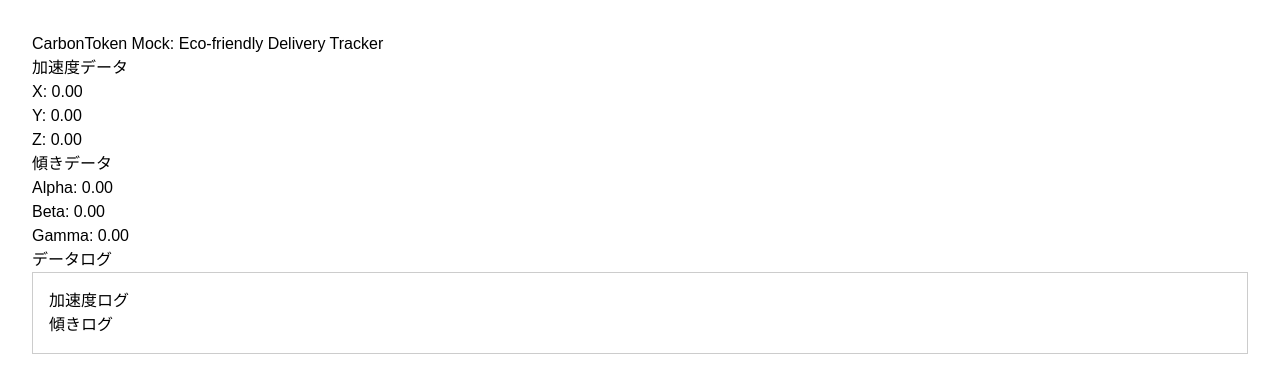
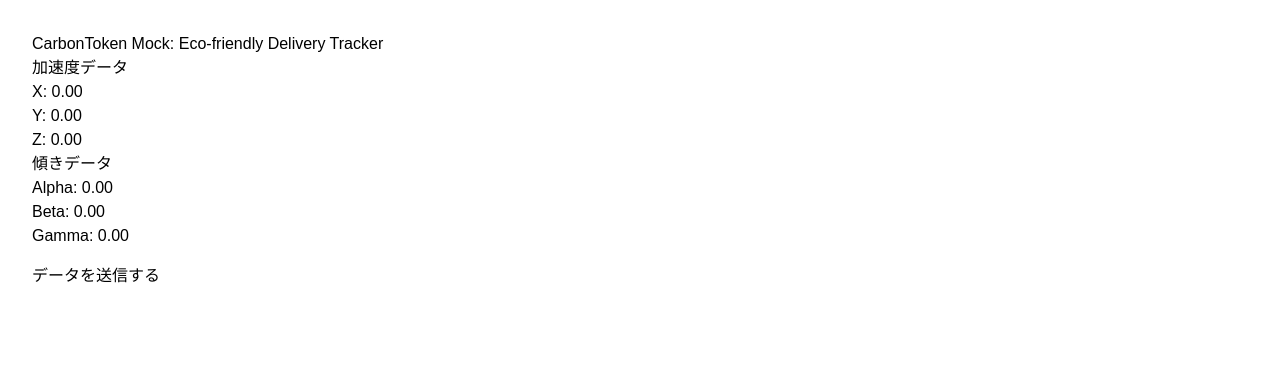
Before and after one commit to ShotaTanemura/42Hackathon_2024, a Next.js app in the folder frontend/: page /acceleration in a window 1280 px wide. Both pictures are taken after a click on the button "デバイスモーションを有効にする". Shown: the top 370 px of the page. Built offline with nearby package versions, Linux system fonts and the light colour scheme.

Commit message:
goとapiの型補完をバチバチに

```diff
--- a/frontend/src/components/DataCollector.tsx
+++ b/frontend/src/components/DataCollector.tsx
@@ -2,24 +2,21 @@
 import React, { useEffect, useState, useCallback } from 'react';
 import { openDB, DBSchema } from 'idb';
 
-// IndexedDB のスキーマ定義
-interface CarbonTokenDB extends DBSchema {
-  accelerometer: {
+interface PostDeliveriesScoresRequestDB extends DBSchema {
+  motions: {
     key: number;
     value: {
       x: number;
       y: number;
       z: number;
-      timestamp: number;
     };
   };
-  tilt: {
+  orientations: {
     key: number;
     value: {
       alpha: number;
       beta: number;
       gamma: number;
-      timestamp: number;
     };
   };
 }
@@ -27,59 +24,32 @@
 const DataCollector: React.FC = () => {
   const [accelerometerData, setAccelerometerData] = useState<{ x: number; y: number; z: number }>({ x: 0, y: 0, z: 0 });
   const [tiltData, setTiltData] = useState<{ alpha: number; beta: number; gamma: number }>({ alpha: 0, beta: 0, gamma: 0 });
-  const [accelerometerLog, setAccelerometerLog] = useState<
-    { x: number; y: number; z: number; timestamp: number }[]
-  >([]);
-  const [tiltLog, setTiltLog] = useState<
-    { alpha: number; beta: number; gamma: number; timestamp: number }[]
-  >([]);
   const [permissionGranted, setPermissionGranted] = useState<boolean>(false);
   const [permissionDenied, setPermissionDenied] = useState<boolean>(false);
+  const [isSending, setIsSending] = useState<boolean>(false);
+  const [sendSuccess, setSendSuccess] = useState<boolean | null>(null);
 
   // IndexedDB の初期化
-  useEffect(() => {
   const initializeDB = async () => {
     try {
-        const db = await openDB<CarbonTokenDB>('CarbonTokenDB', 1, {
+      const db = await openDB<PostDeliveriesScoresRequestDB>('PostDeliveriesScoresRequestDB', 1, {
         upgrade(db) {
-            if (!db.objectStoreNames.contains('accelerometer')) {
-              db.createObjectStore('accelerometer', { keyPath: 'timestamp' });
+          if (!db.objectStoreNames.contains('motions')) {
+            db.createObjectStore('motions', { autoIncrement: true });
           }
-            if (!db.objectStoreNames.contains('tilt')) {
-              db.createObjectStore('tilt', { keyPath: 'timestamp' });
+          if (!db.objectStoreNames.contains('orientations')) {
+            db.createObjectStore('orientations', { autoIncrement: true });
           }
         },
       });
-        // 初回ロード時にログを取得
-        const accelData = await db.getAll('accelerometer');
-        const tiltData = await db.getAll('tilt');
-        setAccelerometerLog(accelData);
-        setTiltLog(tiltData);
+      console.log('IndexedDBが初期化されました');
     } catch (error) {
       console.error('IndexedDBの初期化中にエラーが発生しました:', error);
     }
   };
 
+  useEffect(() => {
     initializeDB();
-  }, []);
-
-  // データログの定期的な取得
-  useEffect(() => {
-    const fetchLogs = async () => {
-      try {
-        const db = await openDB<CarbonTokenDB>('CarbonTokenDB', 1);
-        const accelData = await db.getAll('accelerometer');
-        const tiltData = await db.getAll('tilt');
-        setAccelerometerLog(accelData);
-        setTiltLog(tiltData);
-      } catch (error) {
-        console.error('データログ取得中にエラーが発生しました:', error);
-      }
-    };
-
-    const interval = setInterval(fetchLogs, 5000); // 5秒ごとにログを更新
-
-    return () => clearInterval(interval);
   }, []);
 
   // デバイスモーションイベントハンドラー
@@ -90,12 +60,12 @@
         x: acceleration.x || 0,
         y: acceleration.y || 0,
         z: acceleration.z || 0,
-        timestamp: event.timeStamp,
       };
       setAccelerometerData(data);
       try {
-        const db = await openDB<CarbonTokenDB>('CarbonTokenDB', 1);
-        await db.add('accelerometer', data);
+        const db = await openDB<PostDeliveriesScoresRequestDB>('PostDeliveriesScoresRequestDB', 1);
+        await db.add('motions', data);
+        console.log('加速度データをIndexedDBに保存しました:', data);
       } catch (error) {
         console.error('加速度データの保存中にエラーが発生しました:', error);
       }
@@ -108,12 +78,12 @@
       alpha: event.alpha || 0,
       beta: event.beta || 0,
       gamma: event.gamma || 0,
-      timestamp: event.timeStamp,
     };
     setTiltData(data);
     try {
-      const db = await openDB<CarbonTokenDB>('CarbonTokenDB', 1);
-      await db.add('tilt', data);
+      const db = await openDB<PostDeliveriesScoresRequestDB>('PostDeliveriesScoresRequestDB', 1);
+      await db.add('orientations', data);
+      console.log('傾きデータをIndexedDBに保存しました:', data);
     } catch (error) {
       console.error('傾きデータの保存中にエラーが発生しました:', error);
     }
@@ -156,6 +126,66 @@
     }
   }, [handleDeviceMotion, handleDeviceOrientation]);
 
+  // データ送信関数
+  const sendDataToAPI = useCallback(async () => {
+    setIsSending(true);
+    setSendSuccess(null);
+    try {
+      const db = await openDB<PostDeliveriesScoresRequestDB>('PostDeliveriesScoresRequestDB', 1);
+
+      // motions と orientations の全データを取得
+      const motions = await db.getAll('motions');
+      const orientations = await db.getAll('orientations');
+
+      if (motions.length === 0 && orientations.length === 0) {
+        console.log('送信するデータがありません');
+        setIsSending(false);
+        return;
+      }
+
+      // APIスキーマに合わせてデータを構築
+      const payload = {
+        motions,
+        orientations,
+      };
+
+      // バックエンドにデータを送信 (fetchを使用)
+      try {
+        const response = await fetch('/server/data', {
+          method: 'POST',
+          headers: {
+            'Content-Type': 'application/json',
+          },
+          body: JSON.stringify(payload),
+        });
+
+        if (!response.ok) {
+          throw new Error(`サーバーエラー: ${response.status} ${response.statusText}`);
+        }
+
+        const responseData = await response.json();
+        console.log('データをバックエンドに送信しました:', payload);
+        console.log('バックエンドからのレスポンス:', responseData);
+        setSendSuccess(true);
+
+        // 送信後、IndexedDBのデータをクリア
+        const tx = db.transaction(['motions', 'orientations'], 'readwrite');
+        await tx.objectStore('motions').clear();
+        await tx.objectStore('orientations').clear();
+        await tx.done;
+        console.log('IndexedDBのデータをクリアしました');
+      } catch (error) {
+        console.error('バックエンドへのデータ送信中にエラーが発生しました:', error);
+        setSendSuccess(false);
+      }
+    } catch (error) {
+      console.error('データ送信処理中にエラーが発生しました:', error);
+      setSendSuccess(false);
+    } finally {
+      setIsSending(false);
+    }
+  }, []);
+
   // クリーンアップ: コンポーネントがアンマウントされる際にイベントリスナーを削除
   useEffect(() => {
     return () => {
@@ -190,26 +220,20 @@
         </p>
       )}
 
-      <h2>データログ</h2>
-      <div style={{ maxHeight: '200px', overflowY: 'scroll', border: '1px solid #ccc', padding: '1rem' }}>
-        <h3>加速度ログ</h3>
-        <ul>
-          {accelerometerLog.map((data) => (
-            <li key={data.timestamp}>
-              時間: {new Date(data.timestamp).toLocaleTimeString()}, X: {data.x.toFixed(2)}, Y: {data.y.toFixed(2)}, Z: {data.z.toFixed(2)}
-            </li>
-          ))}
-        </ul>
-
-        <h3>傾きログ</h3>
-        <ul>
-          {tiltLog.map((data) => (
-            <li key={data.timestamp}>
-              時間: {new Date(data.timestamp).toLocaleTimeString()}, Alpha: {data.alpha.toFixed(2)}, Beta: {data.beta.toFixed(2)}, Gamma: {data.gamma.toFixed(2)}
-            </li>
-          ))}
-        </ul>
+      {/* データ送信ボタン */}
+      {permissionGranted && (
+        <div style={{ marginTop: '1rem' }}>
+          <button onClick={sendDataToAPI} disabled={isSending}>
+            {isSending ? '送信中...' : 'データを送信する'}
+          </button>
+          {sendSuccess === true && (
+            <p style={{ color: 'green' }}>データの送信に成功しました。</p>
+          )}
+          {sendSuccess === false && (
+            <p style={{ color: 'red' }}>データの送信に失敗しました。</p>
+          )}
         </div>
+      )}
     </div>
   );
 };
```
Lines whose indentation alone changed are shown as unchanged.
